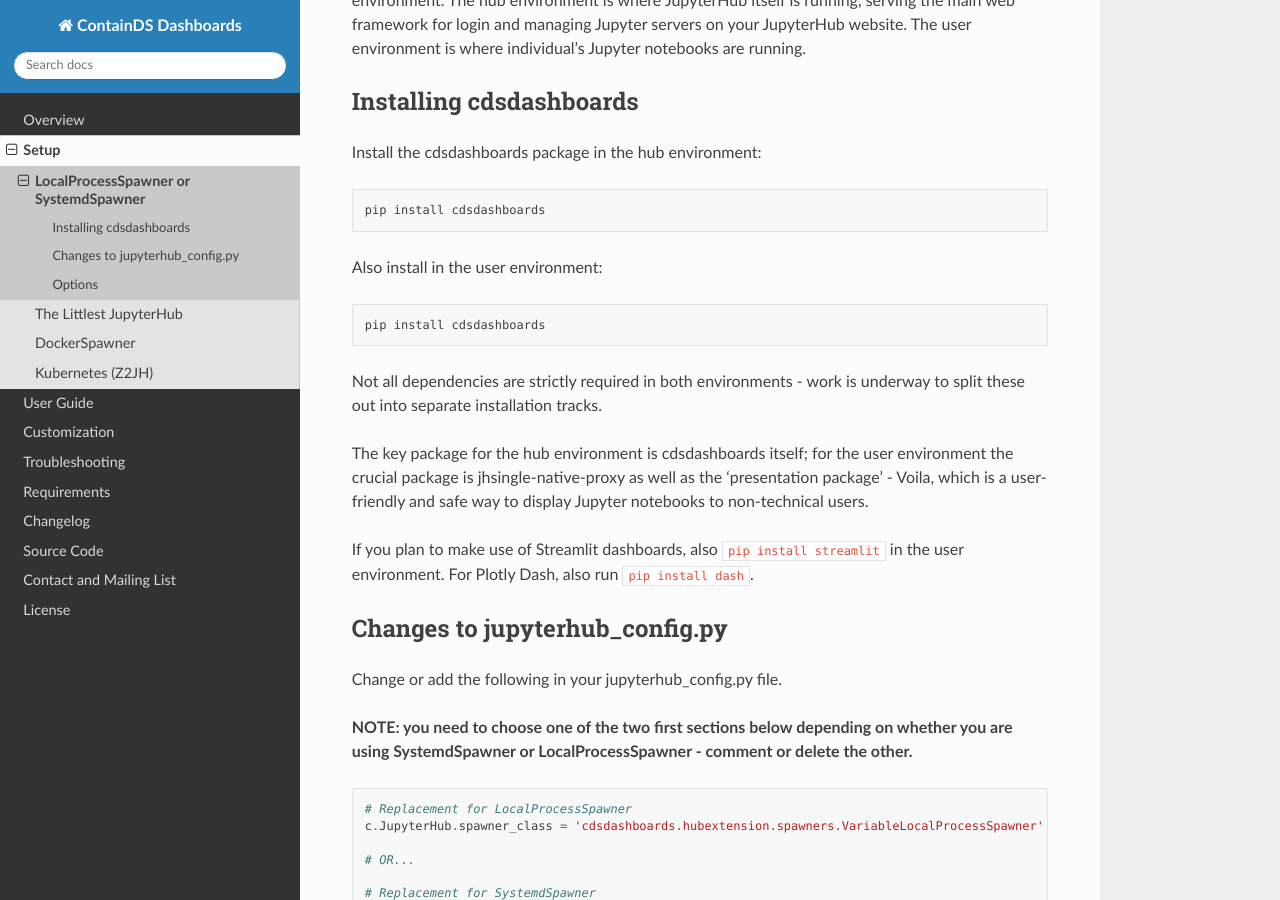
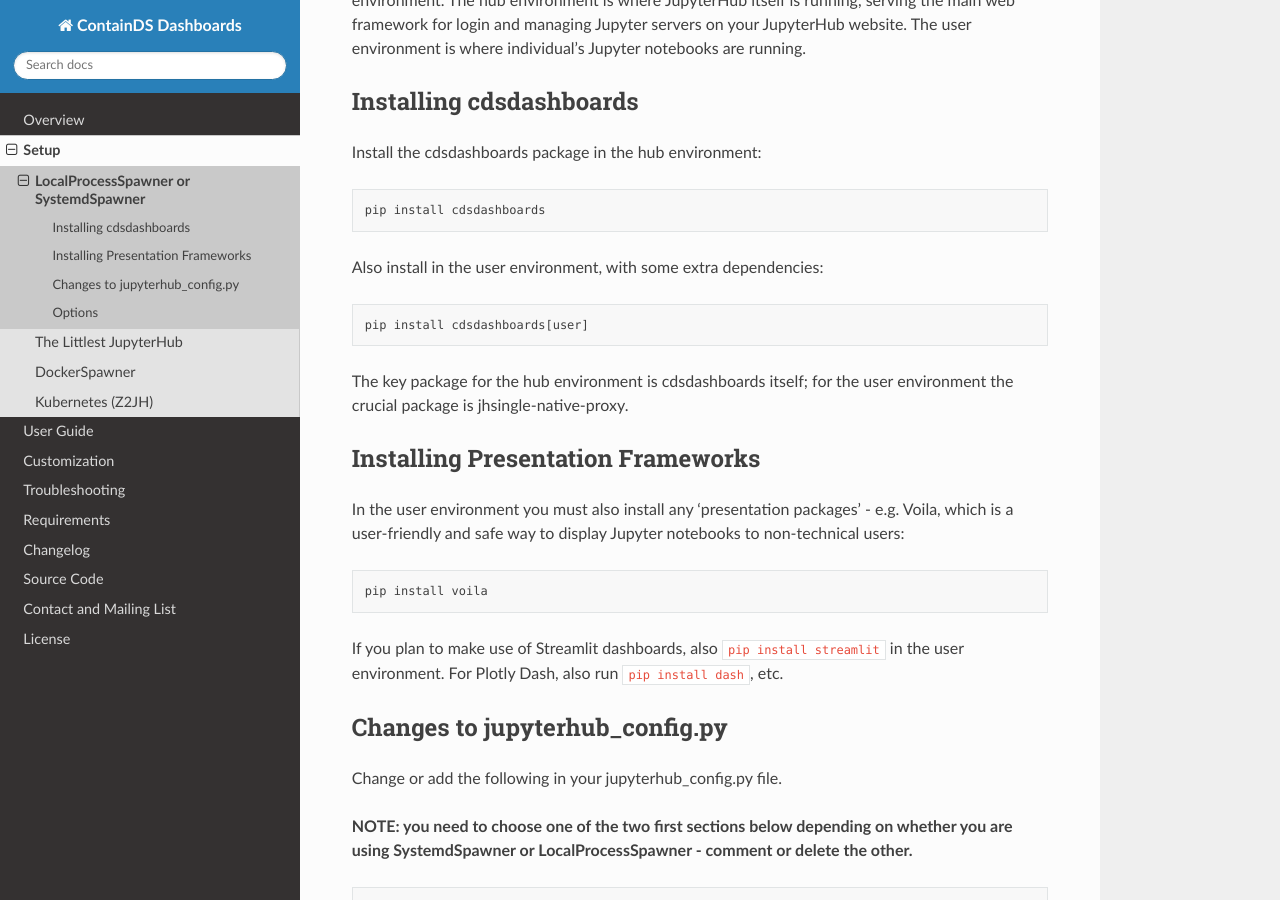
Before and after one commit to ideonate/cdsdashboards, a Sphinx documentation site: the page built from docs/chapters/setup/localprocess.rst, in a window 1280 px wide and 900 px high, scrolled down 411 px. Built offline with Sphinx 7.4.7 and the Read the Docs theme 2.0.0, drawn with Linux system fonts in a browser that asks for light colours.

Commit message:
new [user] install instructions

```diff
--- a/docs/chapters/setup/localprocess.rst
+++ b/docs/chapters/setup/localprocess.rst
@@ -29,20 +29,27 @@
     pip install cdsdashboards
 
 
-Also install in the user environment:
+Also install in the user environment, with some extra dependencies:
 
 ::
 
-    pip install cdsdashboards
+    pip install cdsdashboards[user]
 
 
-Not all dependencies are strictly required in both environments - work is underway to split these out into separate installation tracks.
+The key package for the hub environment is cdsdashboards itself; for the user environment the crucial package is jhsingle-native-proxy.
 
-The key package for the hub environment is cdsdashboards itself; for the user environment the crucial package is jhsingle-native-proxy as well
-as the 'presentation package' - Voila, which is a user-friendly and safe way to display Jupyter notebooks to non-technical users.
+Installing Presentation Frameworks
+~~~~~~~~~~~~~~~~~~~~~~~~~~~~~~~~~~
+
+In the user environment you must also install any 'presentation packages' - e.g. Voila, which is a user-friendly and safe way to display
+Jupyter notebooks to non-technical users:
+
+::
+
+    pip install voila
 
 If you plan to make use of Streamlit dashboards, also :code:`pip install streamlit` in the user environment.
-For Plotly Dash, also run :code:`pip install dash`.
+For Plotly Dash, also run :code:`pip install dash`, etc.
 
 Changes to jupyterhub_config.py
 ~~~~~~~~~~~~~~~~~~~~~~~~~~~~~~~
```
Also changed, not shown: docs/chapters/setup/tljh.rst (+16 -4 lines), 1 other file.
